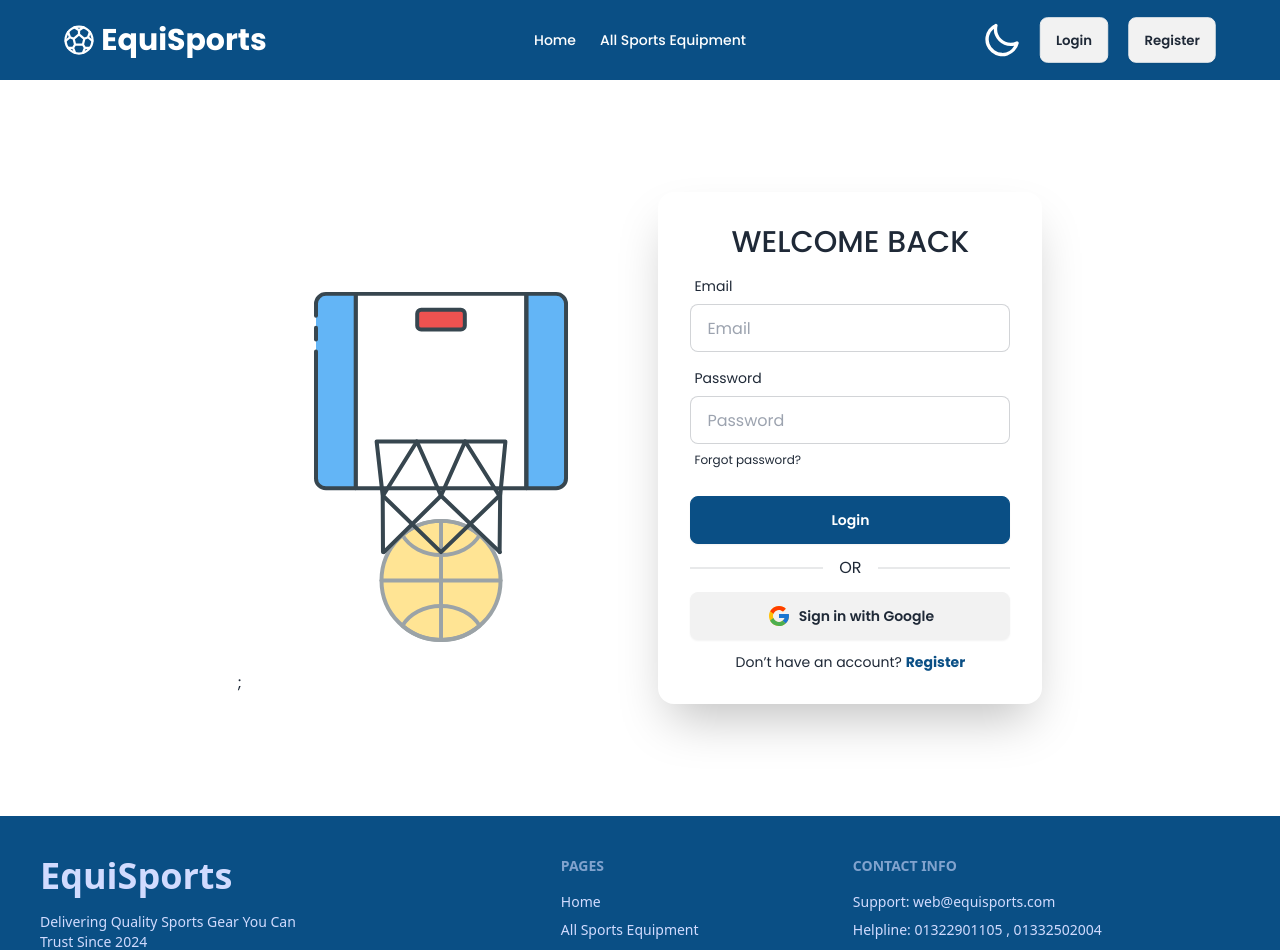
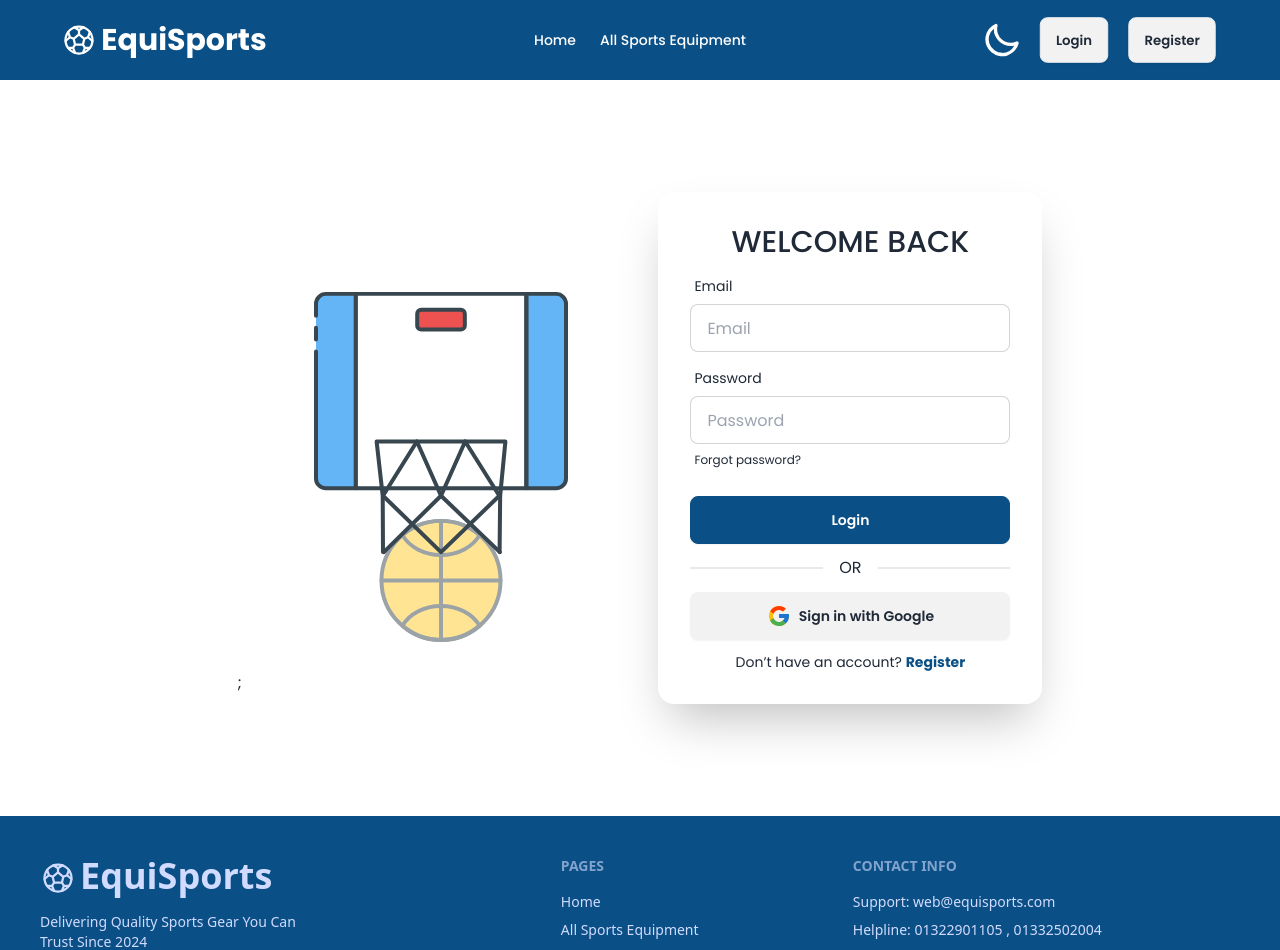
Before and after one commit to abdurrahmansoftlinkbd/equi-sports, a React (Vite) app: page /login in a window 1280 px wide. Shown: the top 950 px of the page. Built offline with nearby package versions, Linux system fonts and the light colour scheme; no server answers.

Commit message:
added logo in footert

```diff
--- a/src/components/Footer.jsx
+++ b/src/components/Footer.jsx
@@ -1,3 +1,4 @@
+import { IoFootballOutline } from "react-icons/io5";
 import { Link } from "react-router-dom";
 
 const Footer = () => {
@@ -5,8 +6,11 @@ const Footer = () => {
     <>
       <footer className="footer text-primary-content p-10">
         <aside>
-          <Link to="/" className="text-4xl font-bold">
-            EquiSports
+          <Link to="/">
+            <div className="flex items-center gap-1">
+              <IoFootballOutline className="text-4xl font-bold mt-1" />
+              <h1 className="text-4xl font-bold">EquiSports</h1>
+            </div>
           </Link>
           <p className="mt-2 w-3/4">
             Delivering Quality Sports Gear You Can Trust Since 2024
```
